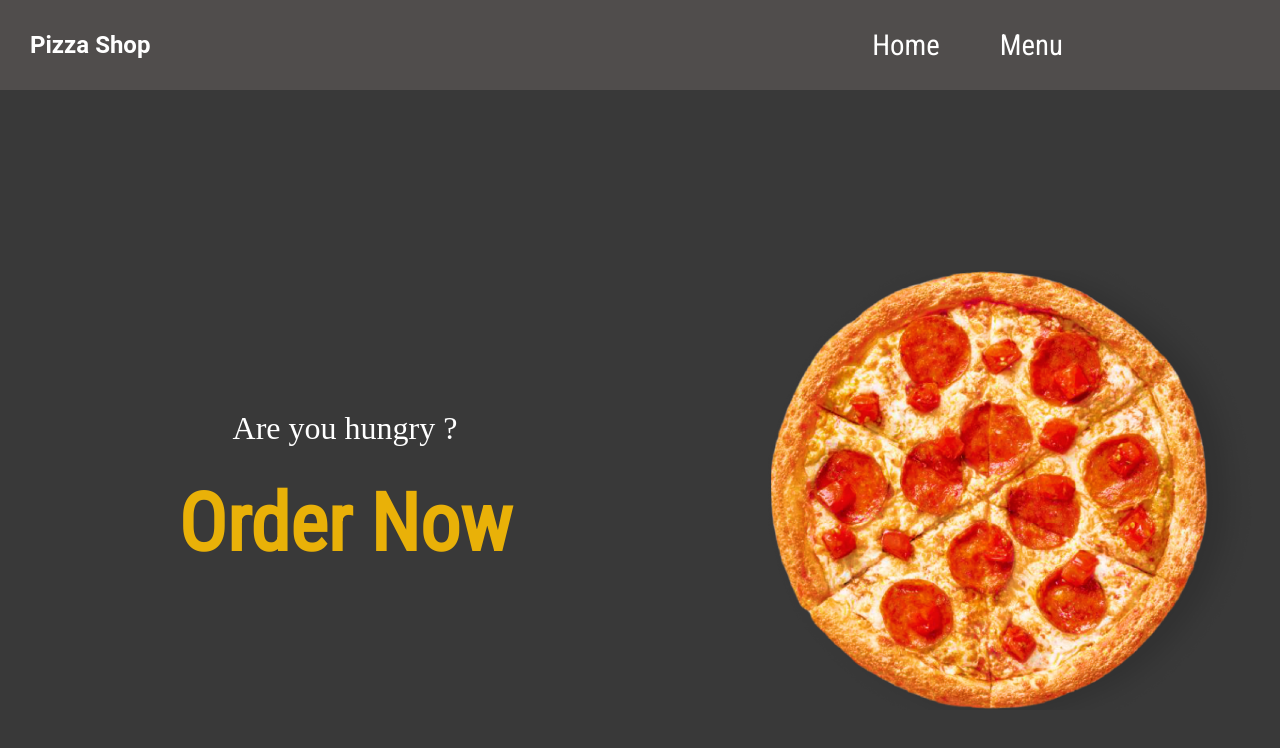
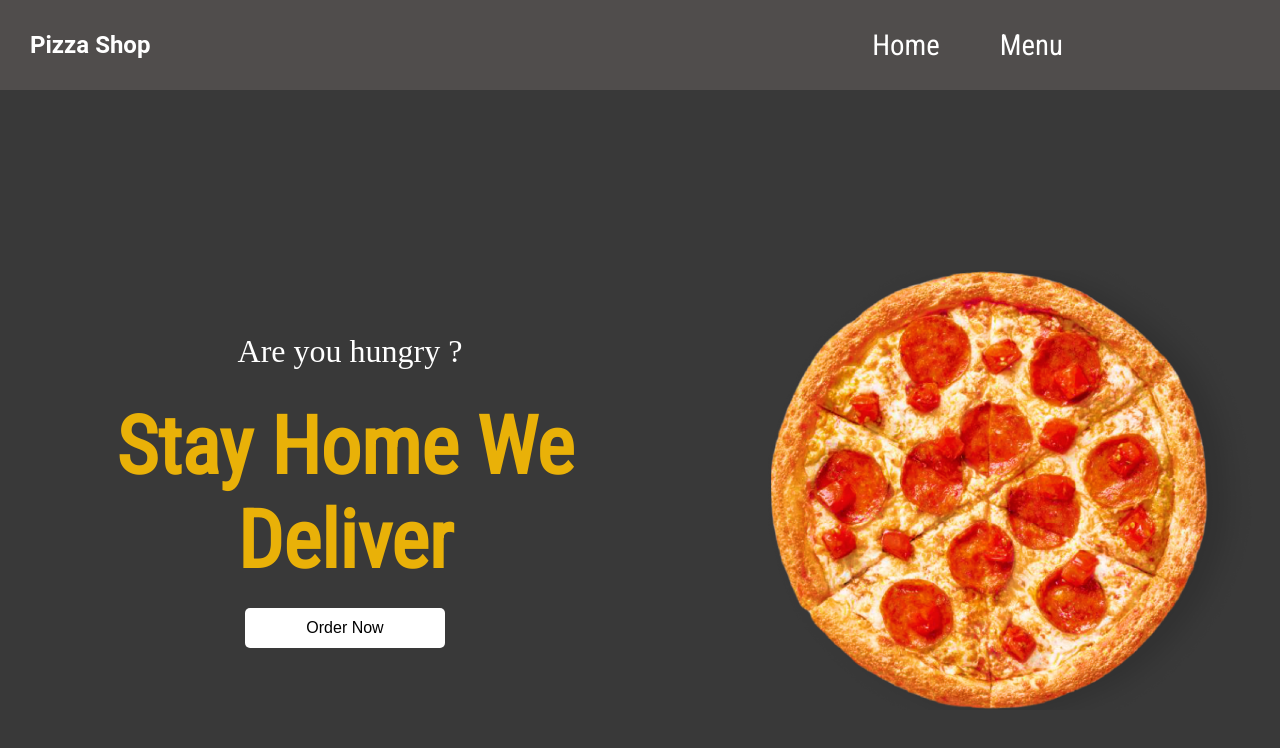
Before and after one commit to alinosratipour/pizza_project, a React (Vite) app in the folder front-end/: page / in a window 1280 px wide. Shown: the top 748 px of the page. Built offline with nearby package versions, Linux system fonts and the light colour scheme; no server answers.

Commit message:
add order button to landing page

```diff
--- a/front-end/src/components/UI-Liberary/Button/Button.scss
+++ b/front-end/src/components/UI-Liberary/Button/Button.scss
@@ -66,9 +66,11 @@
   }
 
   &.button--secondery {
-    //background-color: rgb(8, 30, 228);
+    background-color: #fff;
     &:hover {
-      background-color: rgb(95, 110, 244);
+      background-color: black;
+      border: 1px solid #fff;
+      color: #fff;
     }
   }
 
--- a/front-end/src/pages/Home/Home.scss
+++ b/front-end/src/pages/Home/Home.scss
@@ -44,10 +44,15 @@
 
 .text {
   text-align: center;
-  margin-left: 50px;
+  margin-left: 60px;
   color: var(--background);
   font-size: 2rem;
   padding-bottom: 30px;
+}
+.Button-Container {
+  text-align: center;
+  margin-left: 50px;
+  padding-top: 20px;
 }
 
 @include small-screen {
@@ -70,7 +75,7 @@
     margin-left: 23px;
   }
   .Hero-Text {
-    font-size: 3rem;
+    font-size: 2rem;
     margin-left: 0px;
     padding-bottom: 30px;
     text-decoration: none;
@@ -80,11 +85,17 @@
   .Hero-Text-Container {
     justify-content: flex-end;
     order: 2;
-    height: 25vh;
+    height: 40vh;
+
   }
   .text {
     margin-left: 10px;
     font-size: 1.3rem;
     padding-bottom: 20px;
   }
+  .Button-Container {
+    text-align: center;
+    margin-left: 10px;
+    padding-top: 10px;
+  }
 }
--- a/front-end/src/pages/Home/Home.tsx
+++ b/front-end/src/pages/Home/Home.tsx
@@ -1,7 +1,12 @@
-import { Link } from "react-router-dom";
+import { Link, useNavigate } from "react-router-dom";
 import "./Home.scss";
+import Button from "../../components/UI-Liberary/Button/Button";
 
 const Home = () => {
+  const navigate = useNavigate();
+  const handleClick = () => {
+    navigate("/pizza-menu");
+  };
   return (
     <div className="Home-Container">
       <div className="Hero-Pizza">
@@ -11,8 +16,13 @@ const Home = () => {
       <div className="Hero-Text-Container">
         <p className="text">Are you hungry ?</p>
         <Link to="/pizza-menu" className="Hero-Text">
-          Order Now
+          Stay Home We Deliver
         </Link>
+        <div className="Button-Container">
+          <Button size="md" colorscheme="secondery" onClick={handleClick}>
+            Order Now
+          </Button>
+        </div>
       </div>
     </div>
   );
```
